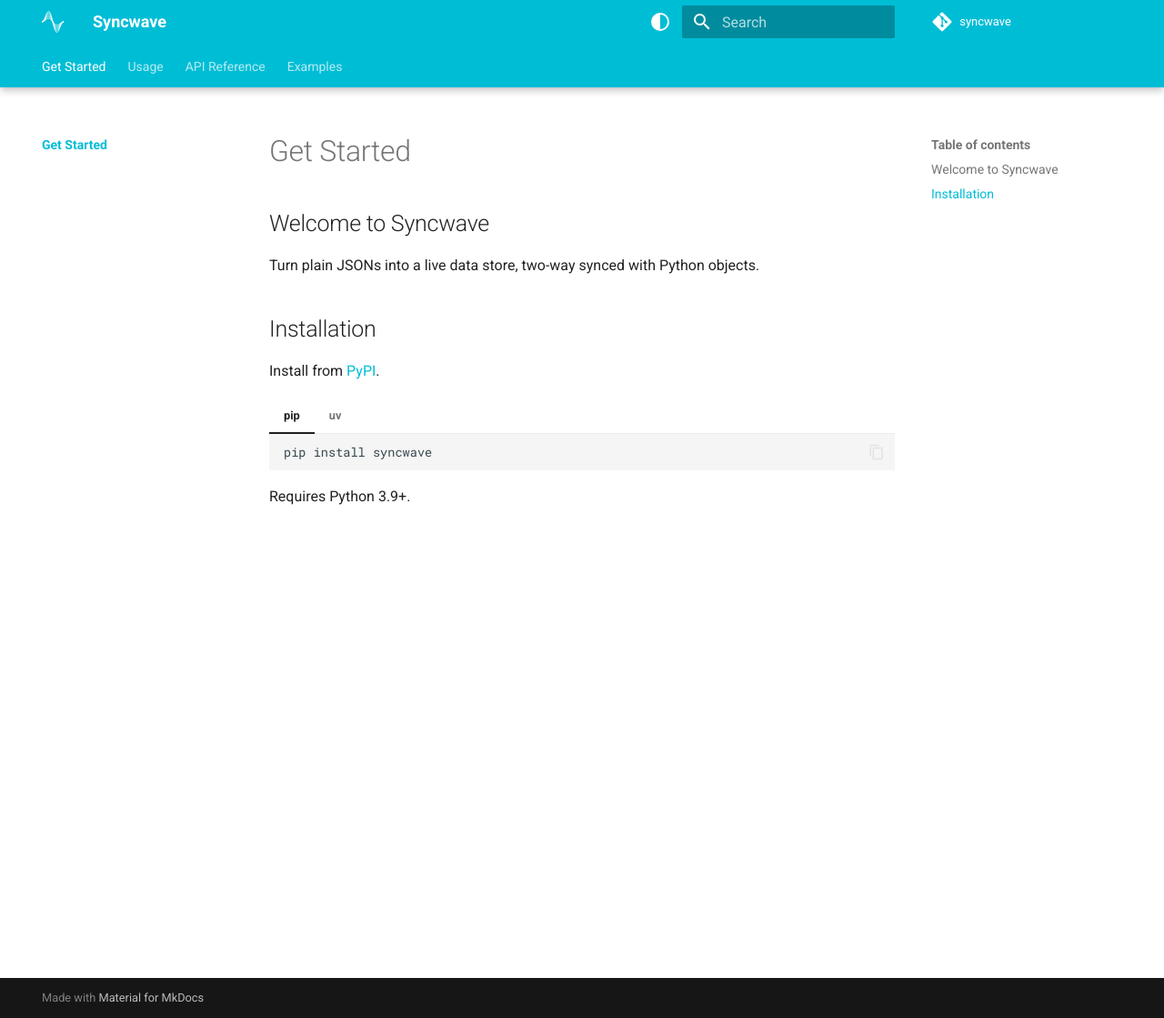
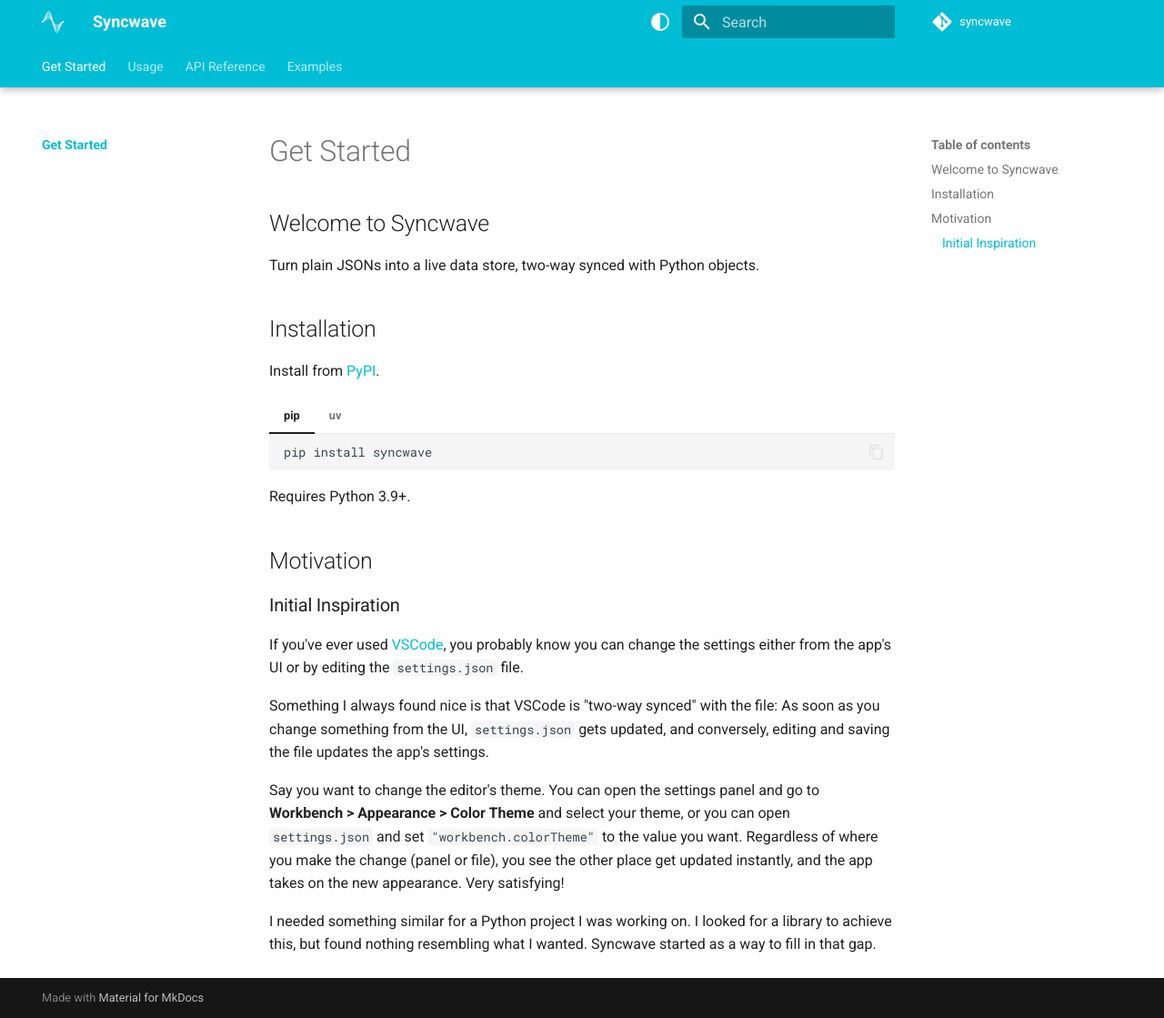
Before and after one commit to iannitello/syncwave, an MkDocs documentation site: the page built from docs/index.md, in a window 1280 px wide and 1119 px high. Shown: the whole window at 91% size. Built offline with MkDocs 1.6.1 and Material for MkDocs 9.7.7, drawn with Linux system fonts in a browser that asks for light colours; comment, search, counter and statistics services are not loaded.

Commit message:
Add some docs

````diff
--- a/docs/index.md
+++ b/docs/index.md
@@ -21,3 +21,15 @@
     ```
 
 Requires Python 3.9+.
+
+## Motivation
+
+### Initial Inspiration
+
+If you've ever used [VSCode](https://code.visualstudio.com), you probably know you can change the settings either from the app's UI or by editing the `settings.json` file.
+
+Something I always found nice is that VSCode is "two-way synced" with the file: As soon as you change something from the UI, `settings.json` gets updated, and conversely, editing and saving the file updates the app's settings.
+
+Say you want to change the editor's theme. You can open the settings panel and go to **Workbench > Appearance > Color Theme** and select your theme, or you can open `settings.json` and set `"workbench.colorTheme"` to the value you want. Regardless of where you make the change (panel or file), you see the other place get updated instantly, and the app takes on the new appearance. Very satisfying!
+
+I needed something similar for a Python project I was working on. I looked for a library to achieve this, but found nothing resembling what I wanted. Syncwave started as a way to fill in that gap.
--- a/mkdocs.yml
+++ b/mkdocs.yml
@@ -87,10 +87,10 @@
   - Syncwave: usage/syncwave.md
   - Reactivity: usage/reactivity.md
 - API Reference:
-  - Reactive: api/reactive.md
   - Syncwave: api/syncwave.md
   - SyncCollection: api/sync_collections.md
   - SyncModel: api/sync_model.md
+  - Reactive: api/reactive.md
 - Examples:
   - First Example: examples/first.md
 
````
